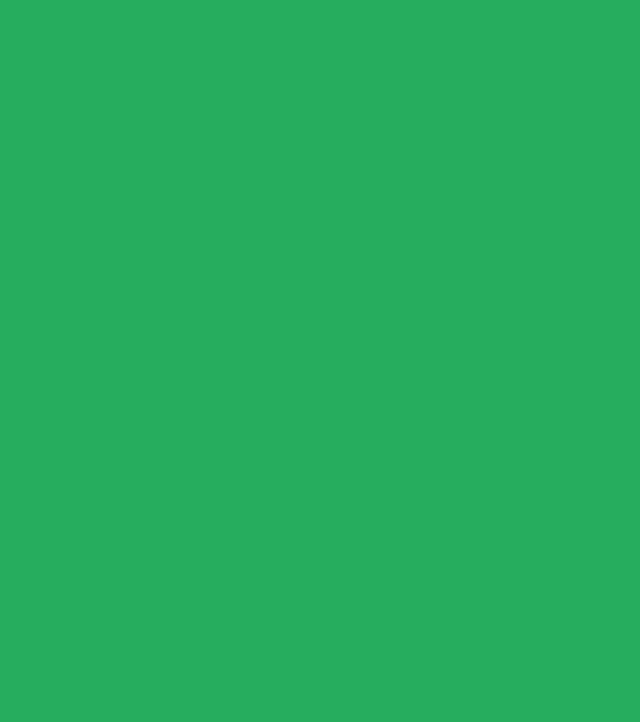
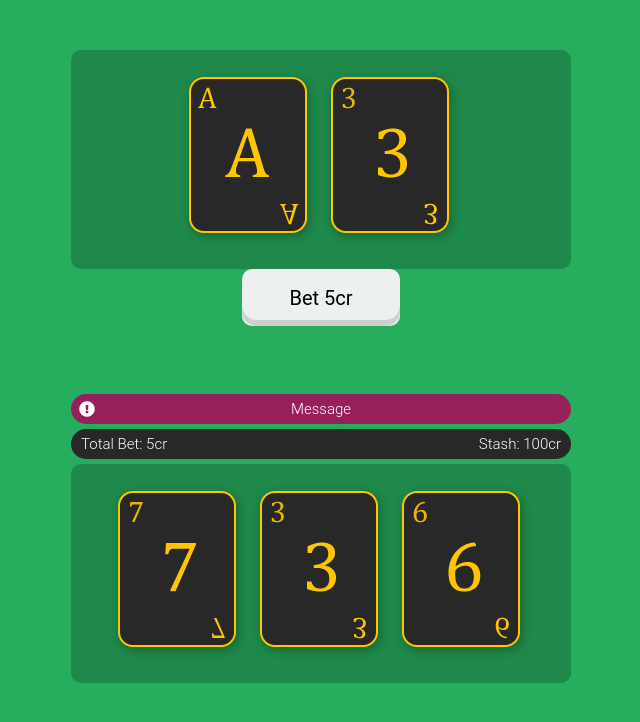
Before and after one commit to zencloud/game-blackjack, a plain HTML site: page index.html in a window 1280 px wide. Shown: the whole page, without its empty margins (319-959 px from the left). Drawn offline with Linux system fonts and the light colour scheme.

Commit message:
UI Draft Backup

```diff
--- a/assets/css/style.css
+++ b/assets/css/style.css
@@ -13,5 +13,91 @@
 }
 
 body, html {
+    width: 100%;
     background-color: var(--site-bg-color);
+    font-size: 16;
+    font-weight: 400;
+    color: white;
+    font-family: 'Roboto', sans-serif;
 }
+
+.wrapper {
+    min-height: 100%;
+    text-align: center;
+}
+
+.card-container {
+    width: max-content;
+    margin: auto;
+    min-width: 500px;
+    padding: 20px;
+    background-color: #1e894b;
+    border-radius: 10px;
+}
+
+.dealer-container {
+    margin-top: 50px;
+}
+
+.player-container {
+
+}
+
+.card-cell {
+    position: relative;
+    display: inline-block;
+}
+
+.game-info {
+    display: inline-block;
+    height: max-content;
+    min-width: 500px;
+    padding: 10px;
+    margin: 0 auto;
+    text-align: left;
+    line-height: 25px;
+}
+
+#game-stage {
+    height: 125px;
+}
+
+#player-info, .message-alert {
+    display: flex;
+    justify-content: space-between;
+    align-items: center;
+    padding: 10px;
+    background-color: #282828;
+    width: 500px;
+    margin: 0 auto;
+    margin-bottom: 5px;
+    height: 30px;
+    border-radius: 15px;
+    font-size: 15px;
+    font-weight: 300
+}
+
+.message-alert {
+    position: relative;
+    background-color: #96205b;
+    justify-content: center;
+    /* display: none; */
+}
+
+.message-alert-icon {
+    position: absolute;
+    left: 8px;
+    font-size: 16px;
+}
+
+/* BUTTONS */
+.btn-normal {
+    font-family: 'Roboto', sans-serif;
+    font-weight: 400;
+    font-size: 20px;
+    width: 158px;
+    height: 57px;
+    border-radius: 10px;
+    border: none;
+    background-image: url("/assets/imgs/button-bg.png");
+}
--- a/index.html
+++ b/index.html
@@ -5,11 +5,59 @@
     <meta name="viewport" content="width=device-width, initial-scale=1.0">
     <meta http-equiv="X-UA-Compatible" content="ie=edge">
     <link rel="stylesheet" href="assets/css/reset.css">
+    <link rel="stylesheet" href="https://use.fontawesome.com/releases/v5.8.2/css/all.css" integrity="sha384-oS3vJWv+0UjzBfQzYUhtDYW+Pj2yciDJxpsK1OYPAYjqT085Qq/1cq5FLXAZQ7Ay" crossorigin="anonymous">
     <link rel="stylesheet" href="assets/css/style.css">
+    <link href="https://fonts.googleapis.com/css?family=Roboto+Mono:100,100italic,300,300italic,regular,italic,500,500italic,700,700italic" rel="stylesheet" />
     <title>Blackjack Game</title>
 </head>
 <body>
 
+    <!-- Main Wrapper -->
+    <div class="wrapper">
+
+        <!-- Dealer Card Container -->
+        <div class="card-container dealer-container">
+            <div class="card-cell">
+                <img src="assets/imgs/a.png">
+            </div>
+            <div class="card-cell">
+                <img src="assets/imgs/3.png">
+            </div>
+        </div>
+
+
+        <!-- Game Stage -->
+        <div = id="game-stage">
+
+            <button class="btn-normal">Bet 5cr</button>
+        </div>
+
+        <!-- Player Card Container -->
+
+        <div class="message-alert">
+            <p class="fas fa-exclamation-circle message-alert-icon"></p>
+            <p id="message-value">Message</p>
+        </div>
+
+        <div id="player-info">
+            <p>Total Bet: 5cr</p>
+            <p>Stash: 100cr</p>
+        </div>
+
+        <div class="card-container player-container">
+
+                <div class="card-cell cell-1">
+                    <img src="assets/imgs/7.png">
+                </div>
+                <div class="card-cell">
+                    <img src="assets/imgs/3.png">
+                </div>
+                <div class="card-cell">
+                    <img src="assets/imgs/6.png">
+                </div>
+        </div>
+
+    </div>
 
     <!-- JS -->
     <script src="assets/js/functions.js"></script>
```
Also changed, not shown: assets/imgs/back.png (added), assets/imgs/button-bg.png (added).
